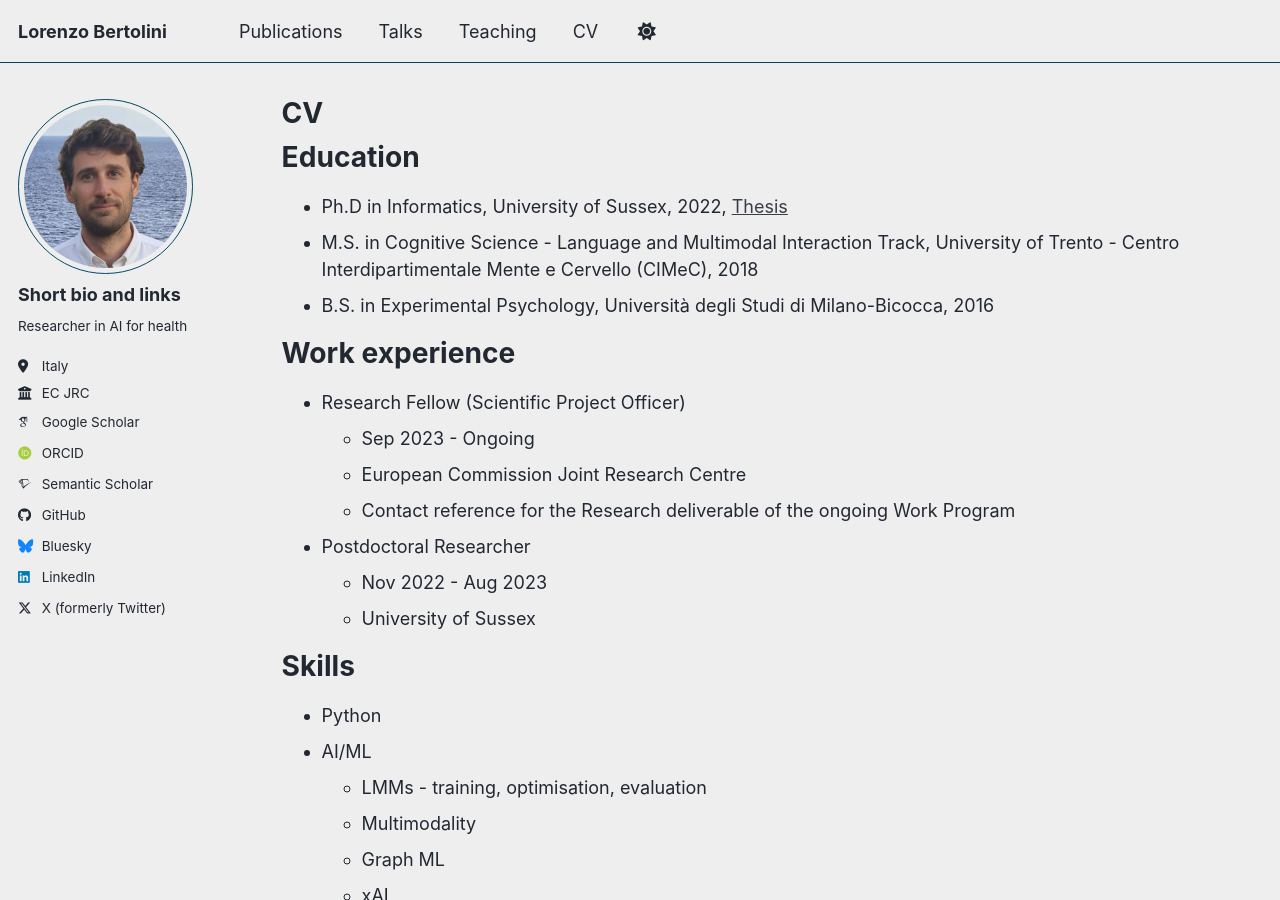
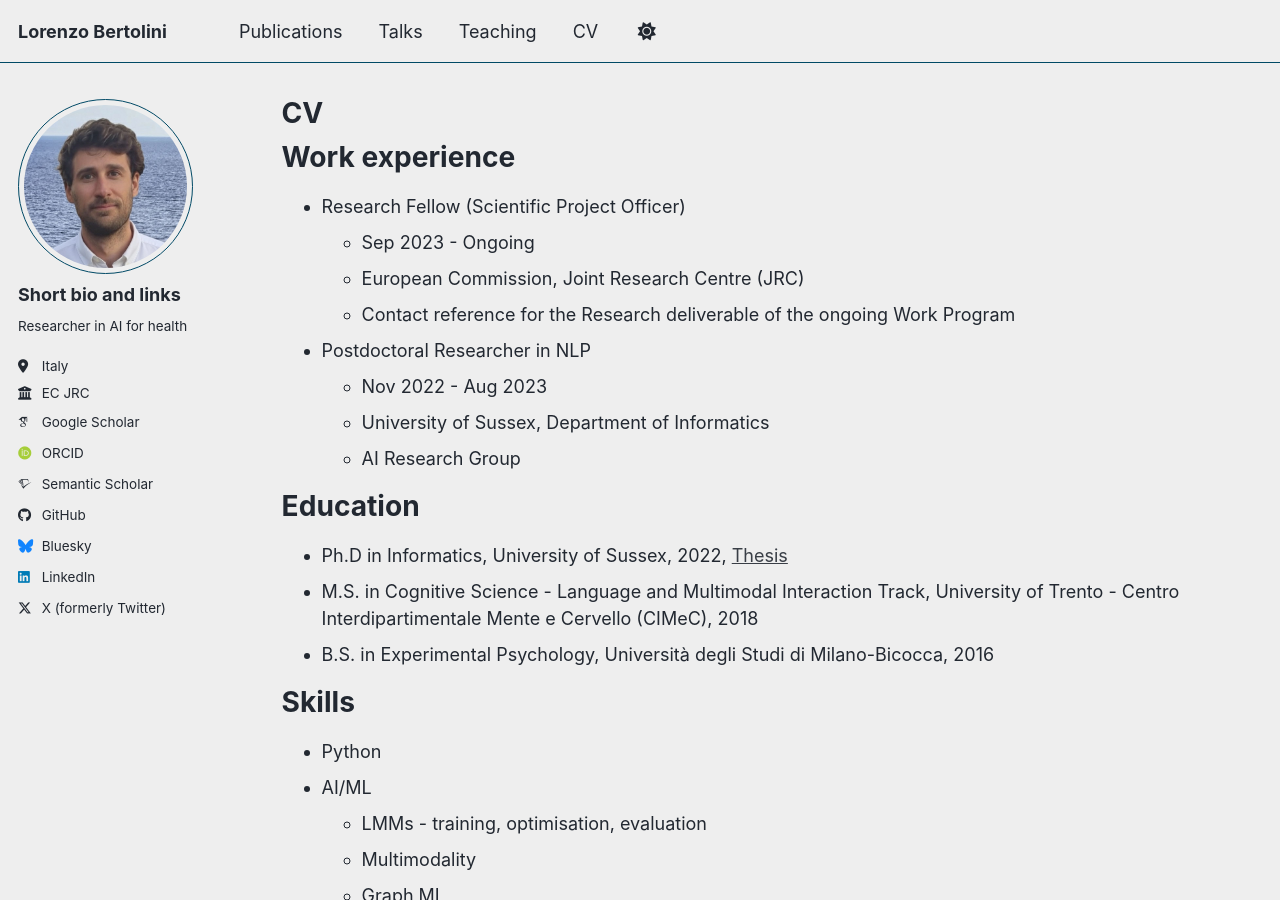
Before and after one commit to lorenzoscottb/lorenzoscottb.github.io, a Jekyll site: the page built from _pages/cv.md, in a window 1280 px wide and 900 px high. Built offline with Jekyll 4.4.1, drawn with Linux system fonts in a browser that asks for light colours; some web fonts are replaced; a script bundle is joined from its source files by our own code; library files that are not in the unit come from our copies.

Commit message:
Update cv.md

```diff
--- a/_pages/cv.md
+++ b/_pages/cv.md
@@ -9,22 +9,23 @@ redirect_from:
 
 {% include base_path %}
 
+Work experience
+======
+* Research Fellow (Scientific Project Officer)
+  * Sep 2023 - Ongoing
+  * European Commission, Joint Research Centre (JRC)
+  * Contact reference for the Research deliverable of the ongoing Work Program
+
+* Postdoctoral Researcher in NLP
+  * Nov 2022 - Aug 2023
+  * University of Sussex, Department of Informatics
+  * AI Research Group
+
 Education
 ======
 * Ph.D in Informatics, University of Sussex, 2022, [Thesis](https://sussex.figshare.com/articles/thesis/Assessing_compositionality_with_phrase-level_adjective-noun_entailment/23496527?file=41204879)
 * M.S. in Cognitive Science - Language and Multimodal Interaction Track, University of Trento - Centro Interdipartimentale Mente e Cervello (CIMeC), 2018
 * B.S. in Experimental Psychology, Università degli Studi di Milano-Bicocca, 2016
-
-Work experience
-======
-* Research Fellow (Scientific Project Officer)
-  * Sep 2023 - Ongoing
-  * European Commission Joint Research Centre
-  * Contact reference for the Research deliverable of the ongoing Work Program
-
-* Postdoctoral Researcher
-  * Nov 2022 - Aug 2023
-  * University of Sussex
 
 Skills
 ======
```
